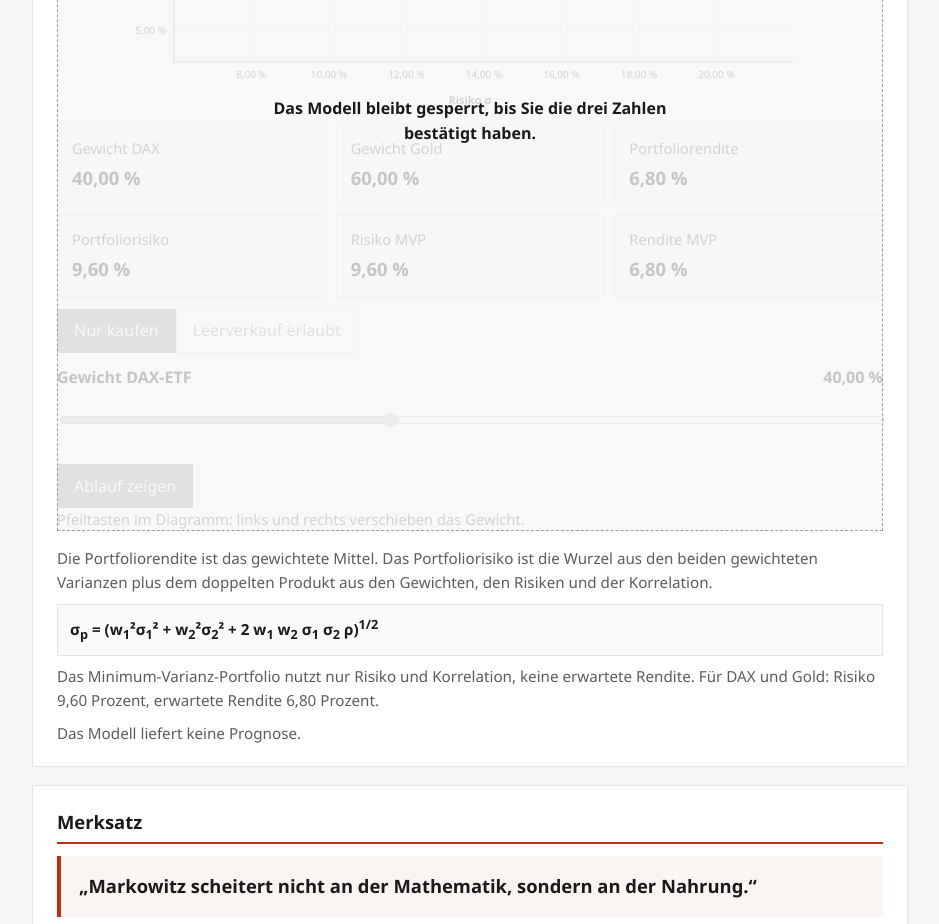
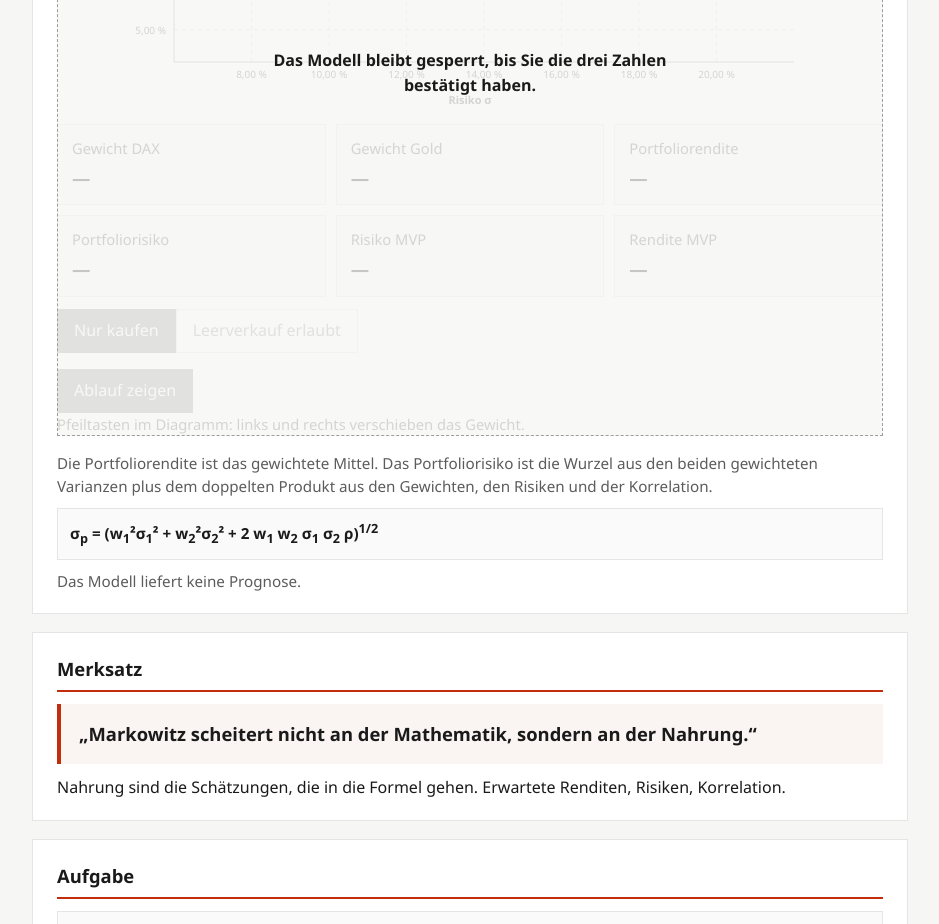
Before and after one commit to wolfgangh/fam-t05-markowitz, a website built with Vite: page index.html in a window 1280 px wide. Shown: the part 2160-3084 px from the top of the page, without its empty margins (170-1109 px from the left). Built offline with nearby package versions, Linux system fonts and the light colour scheme.

Commit message:
T05: gesperrte KPIs maskieren

```diff
--- a/index.html
+++ b/index.html
@@ -153,9 +153,9 @@
             <button type="button" id="btn-long" aria-pressed="true">Nur kaufen</button>
             <button type="button" id="btn-short" aria-pressed="false">Leerverkauf erlaubt</button>
           </div>
-          <div class="sliders">
+          <div class="sliders" id="model-sliders" hidden>
             <div class="slider-row">
-              <label for="slider-w">Gewicht DAX-ETF <span id="val-w">40,00 %</span></label>
+              <label for="slider-w">Gewicht DAX-ETF <span id="val-w">—</span></label>
               <input id="slider-w" type="range" min="0" max="100" step="1" value="40" disabled />
             </div>
           </div>
@@ -173,7 +173,7 @@
           <p class="eq" aria-label="Formel Portfoliorisiko">
             σ<sub>p</sub> = (w<sub>1</sub>²σ<sub>1</sub>² + w<sub>2</sub>²σ<sub>2</sub>² + 2 w<sub>1</sub> w<sub>2</sub> σ<sub>1</sub> σ<sub>2</sub> ρ)<sup>1/2</sup>
           </p>
-          <p>
+          <p id="lehr-mvp" hidden>
             Das Minimum-Varianz-Portfolio nutzt nur Risiko und Korrelation, keine erwartete Rendite. Für DAX und Gold: Risiko 9,60 Prozent, erwartete Rendite 6,80 Prozent.
           </p>
           <p>Das Modell liefert keine Prognose.</p>
--- a/src/main.ts
+++ b/src/main.ts
@@ -74,6 +74,7 @@ const ui = {
   mixCard: must<HTMLElement>("mix-card"),
   sliderW: must<HTMLInputElement>("slider-w"),
   valW: must<HTMLElement>("val-w"),
+  modelSliders: must<HTMLElement>("model-sliders"),
   btnLong: must<HTMLButtonElement>("btn-long"),
   btnShort: must<HTMLButtonElement>("btn-short"),
   play: must<HTMLButtonElement>("play"),
@@ -91,6 +92,7 @@ const ui = {
   crisisLive: must<HTMLElement>("crisis-live"),
   sliderRho: must<HTMLInputElement>("slider-rho"),
   valRho: must<HTMLElement>("val-rho"),
+  lehrMvp: must<HTMLElement>("lehr-mvp"),
 };
 
 const W_LONG_MIN = 0;
@@ -332,6 +334,7 @@ function setControlsEnabled(on: boolean): void {
   ui.btnLong.disabled = !on;
   ui.btnShort.disabled = !on;
   ui.region.setAttribute("aria-disabled", on ? "false" : "true");
+  ui.modelSliders.hidden = !on;
 }
 
 function applyShortsRange(): void {
@@ -408,6 +411,22 @@ function paintFrontier(): void {
   const mvpSigShown = snapDisplay(mvpSigRaw, SOLL_SIG_MVP, DISPLAY_SNAP_TOL);
   const atMvp = nearPctPoints(wDax * 100, SOLL_W_DAX_PCT, W_TOL_PP);
   const liveSigShown = atMvp ? snapDisplay(liveSig, SOLL_SIG_MVP, DISPLAY_SNAP_TOL) : liveSig;
+  if (!unlocked) {
+    ui.readout.innerHTML = `
+    <div class="fact"><dt>Gewicht DAX</dt><dd>—</dd></div>
+    <div class="fact"><dt>Gewicht Gold</dt><dd>—</dd></div>
+    <div class="fact"><dt>Portfoliorendite</dt><dd>—</dd></div>
+    <div class="fact"><dt>Portfoliorisiko</dt><dd>—</dd></div>
+    <div class="fact"><dt>Risiko MVP</dt><dd>—</dd></div>
+    <div class="fact"><dt>Rendite MVP</dt><dd>—</dd></div>
+  `;
+    ui.valW.textContent = "—";
+    ui.sliderW.value = String(Math.round(wDax * 100));
+    ui.mixCard.hidden = true;
+    ui.mixCard.innerHTML = "";
+    return;
+  }
+
   ui.readout.innerHTML = `
     <div class="fact"><dt>Gewicht DAX</dt><dd>${formatPct(wDax)}</dd></div>
     <div class="fact"><dt>Gewicht Gold</dt><dd>${formatPct(1 - wDax)}</dd></div>
@@ -418,12 +437,6 @@ function paintFrontier(): void {
   `;
   ui.valW.textContent = formatPct(wDax);
   ui.sliderW.value = String(Math.round(wDax * 100));
-
-  if (!unlocked) {
-    ui.mixCard.hidden = true;
-    ui.mixCard.innerHTML = "";
-    return;
-  }
   const parts = [
     `<h3>Ihre Mischung</h3>`,
     `<p>An dieser Mischung: DAX-ETF ${formatPct(wDax)}. Gold-ETC ${formatPct(1 - wDax)}.</p>`,
@@ -517,6 +530,7 @@ function unlock(v: FormValues): void {
   ui.kippCard.classList.remove("hidden");
   ui.crisisCard.classList.remove("hidden");
   ui.lock.hidden = true;
+  ui.lehrMvp.hidden = false;
   setControlsEnabled(true);
   applyShortsRange();
   paintAll();
@@ -529,6 +543,7 @@ function relockKeepForm(): void {
   ui.kippCard.classList.add("hidden");
   ui.crisisCard.classList.add("hidden");
   ui.lock.hidden = false;
+  ui.lehrMvp.hidden = true;
   ui.mixCard.hidden = true;
   ui.mixCard.innerHTML = "";
   setControlsEnabled(false);
@@ -556,6 +571,7 @@ function lockEmpty(): void {
   ui.crisisCard.classList.add("hidden");
   ui.verdict.hidden = true;
   ui.lock.hidden = false;
+  ui.lehrMvp.hidden = true;
   ui.mixCard.hidden = true;
   ui.mixCard.innerHTML = "";
   setControlsEnabled(false);
--- a/src/style.css
+++ b/src/style.css
@@ -252,7 +252,9 @@ button:hover:not(:disabled) { filter: brightness(1.08); }
 .mix p:last-child { margin-bottom: 0; }
 
 #mix-card[hidden],
-#total-note[hidden] { display: none; }
+#total-note[hidden],
+#lehr-mvp[hidden],
+#model-sliders[hidden] { display: none; }
 
 .mix h3 {
   margin: 0 0 8px;
```
